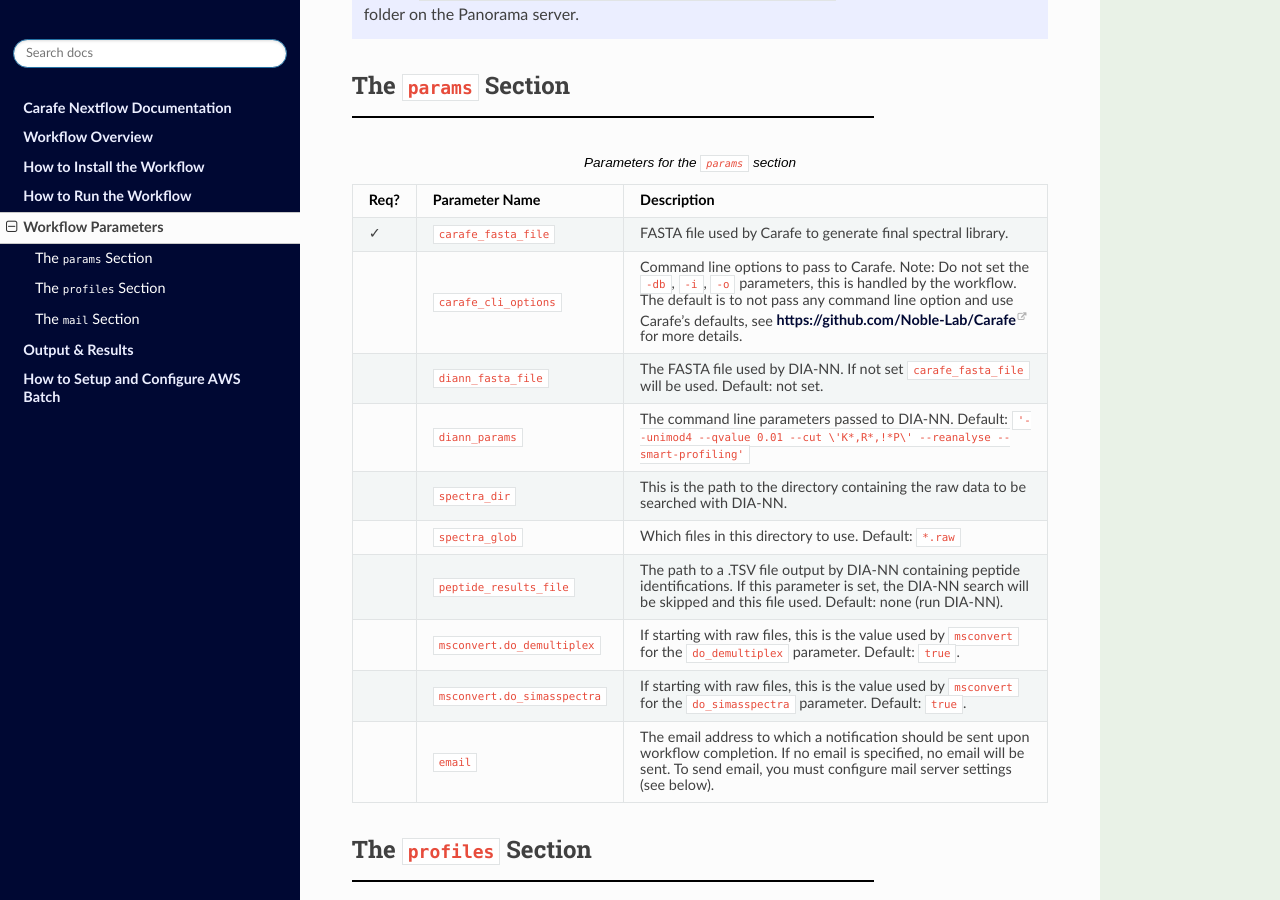
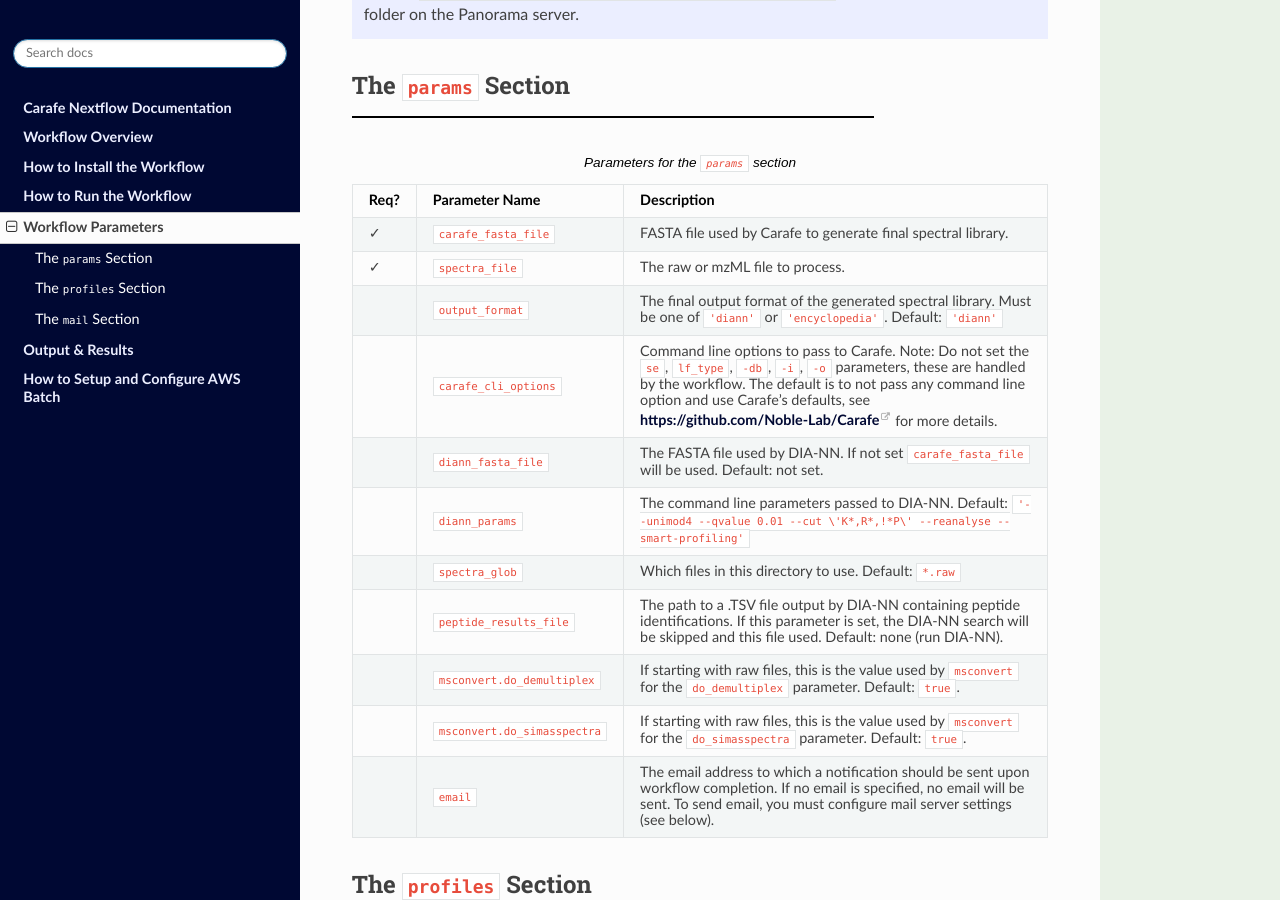
Before and after one commit to mriffle/nf-carafe-ai-ms, a Sphinx documentation site: the page built from docs/source/workflow_parameters.rst, in a window 1280 px wide and 900 px high, scrolled down 1229 px. Built offline with Sphinx 7.4.7 and the Read the Docs theme 2.0.0, drawn with Linux system fonts in a browser that asks for light colours.

Commit message:
use single mzML, support encyclopedia format output

```diff
--- a/docs/source/workflow_parameters.rst
+++ b/docs/source/workflow_parameters.rst
@@ -59,18 +59,21 @@
    * - ✓
      - ``carafe_fasta_file``
      - FASTA file used by Carafe to generate final spectral library.
+   * - ✓
+     - ``spectra_file``
+     - The raw or mzML file to process.
+   * -
+     - ``output_format``
+     - The final output format of the generated spectral library. Must be one of ``'diann'`` or ``'encyclopedia'``. Default: ``'diann'``
    * -
      - ``carafe_cli_options``
-     - Command line options to pass to Carafe. Note: Do not set the ``-db``, ``-i``, ``-o`` parameters, this is handled by the workflow. The default is to not pass any command line option and use Carafe's defaults, see https://github.com/Noble-Lab/Carafe for more details.
+     - Command line options to pass to Carafe. Note: Do not set the ``se``, ``lf_type``, ``-db``, ``-i``, ``-o`` parameters, these are handled by the workflow. The default is to not pass any command line option and use Carafe's defaults, see https://github.com/Noble-Lab/Carafe for more details.
    * -
      - ``diann_fasta_file``
      - The FASTA file used by DIA-NN. If not set ``carafe_fasta_file`` will be used. Default: not set.
    * -
      - ``diann_params``
      - The command line parameters passed to DIA-NN. Default: ``'--unimod4 --qvalue 0.01 --cut \'K*,R*,!*P\' --reanalyse --smart-profiling'``
-   * -
-     - ``spectra_dir``
-     - This is the path to the directory containing the raw data to be searched with DIA-NN.
    * -
      - ``spectra_glob``
      - Which files in this directory to use. Default: ``*.raw``
```
Also changed, not shown: 7 other files.
